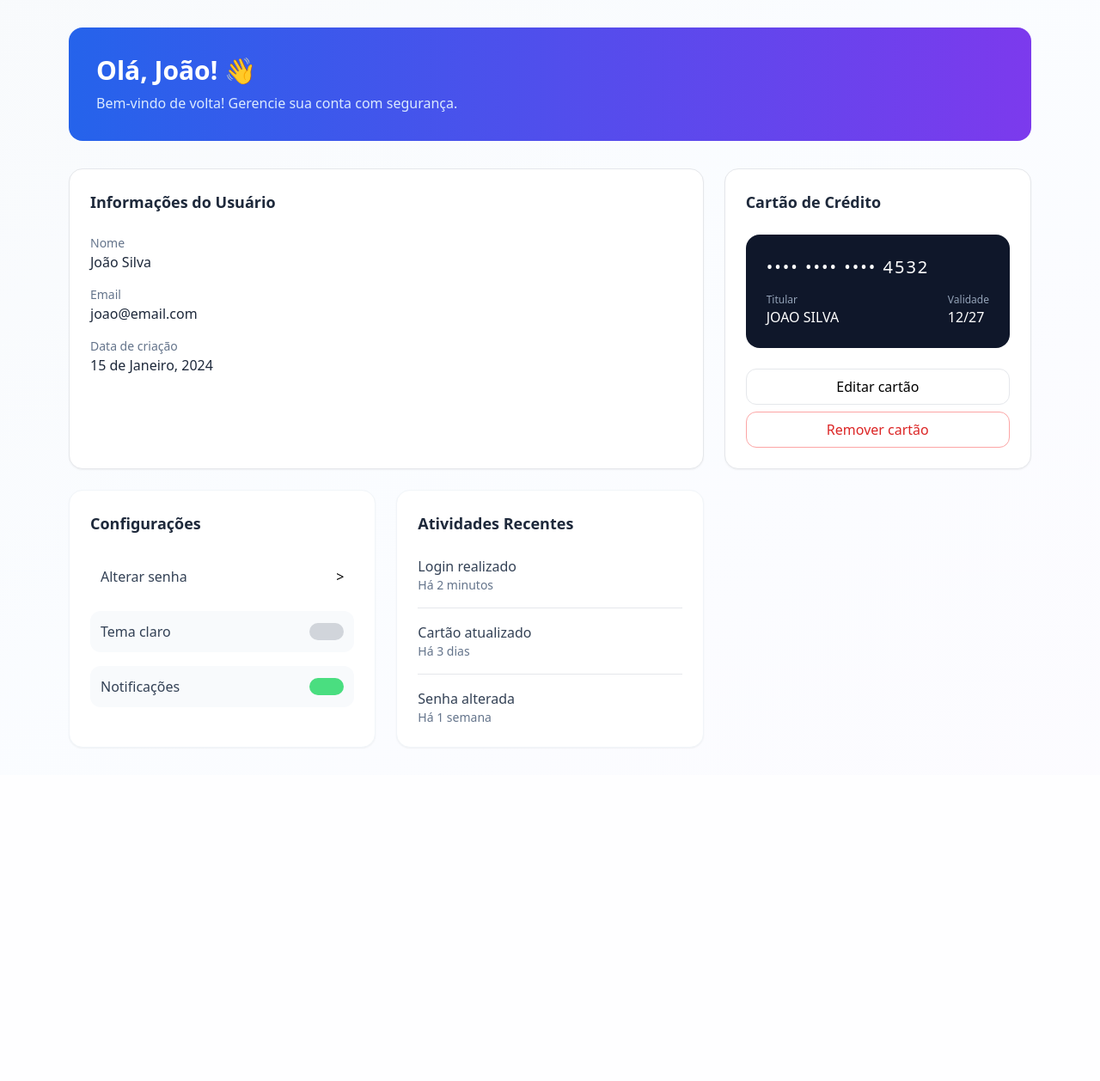
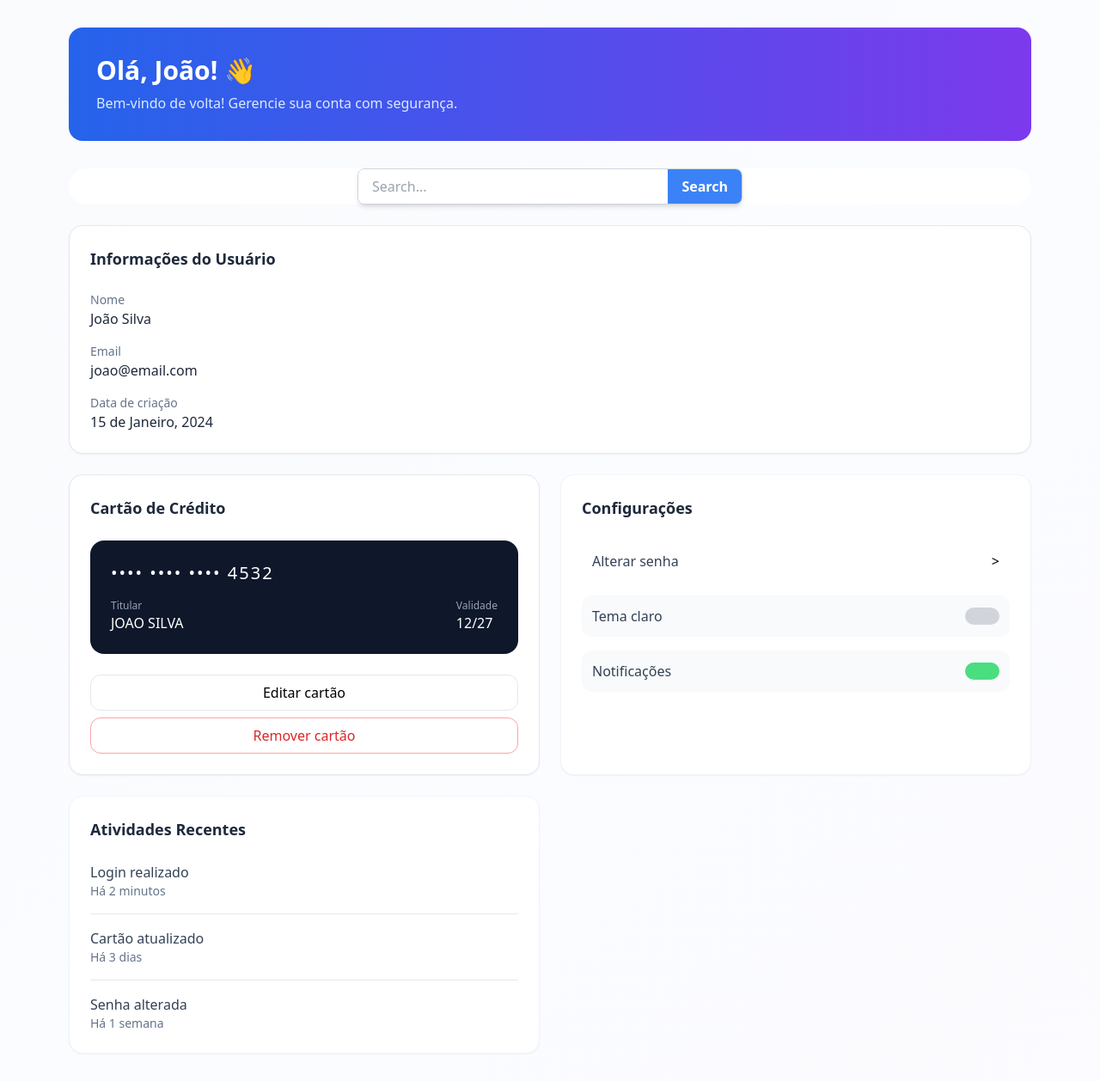
Before and after one commit to maria-lucato08/SiteVulneravel, a Flask app: page /dashboard in a window 1280 px wide. Shown: the part 65-1323 px from the top of the page at 86% size. Before the commit the page ends 936 px from the top, so only its background shows below. Run offline with Flask 3, Linux system fonts and the light colour scheme; some libraries are stand-ins or nearby versions.

Commit message:
incrementação da barra de pesquisa

```diff
--- a/templates/dashboard.html
+++ b/templates/dashboard.html
@@ -68,10 +68,28 @@
         </p>
       </section>
 
+
+
       <!-- GRID -->
-      <div class="grid grid-cols-1 lg:grid-cols-3 gap-6">
+
+      <!-- Search Bar -->
+      <div class="grid grid-cols-1 lg:grid-cols-2 gap-6">
+          <div class="lg:col-span-2 bg-white rounded-3xl ">
+            <div class="flex items-center max-w-md mx-auto bg-white rounded-lg shadow-md overflow-hidden border border-gray-300 focus-within:ring-2 focus-within:ring-blue-400 focus-within:border-transparent">
+              <input
+                type="search"
+                placeholder="Search..."
+                class="w-full px-4 py-2 text-gray-700 placeholder-gray-400 outline-none"
+              />
+              <button class="px-4 py-2 bg-blue-500 text-white font-semibold hover:bg-blue-600 focus:outline-none focus:ring-2 focus:ring-blue-300 transition duration-200">
+                Search
+              </button>
+            </div>
+         </div>
+
         <!-- USER INFO -->
-        <div class="lg:col-span-2 bg-white rounded-2xl border p-6 shadow-sm">
+        <div class="lg:col-span-2 bg-white rounded-2xl border p-6 shadow-sm" id="user-info">
+
           <h2 class="text-lg font-semibold text-slate-800 mb-6">
             Informações do Usuário
           </h2>
```
